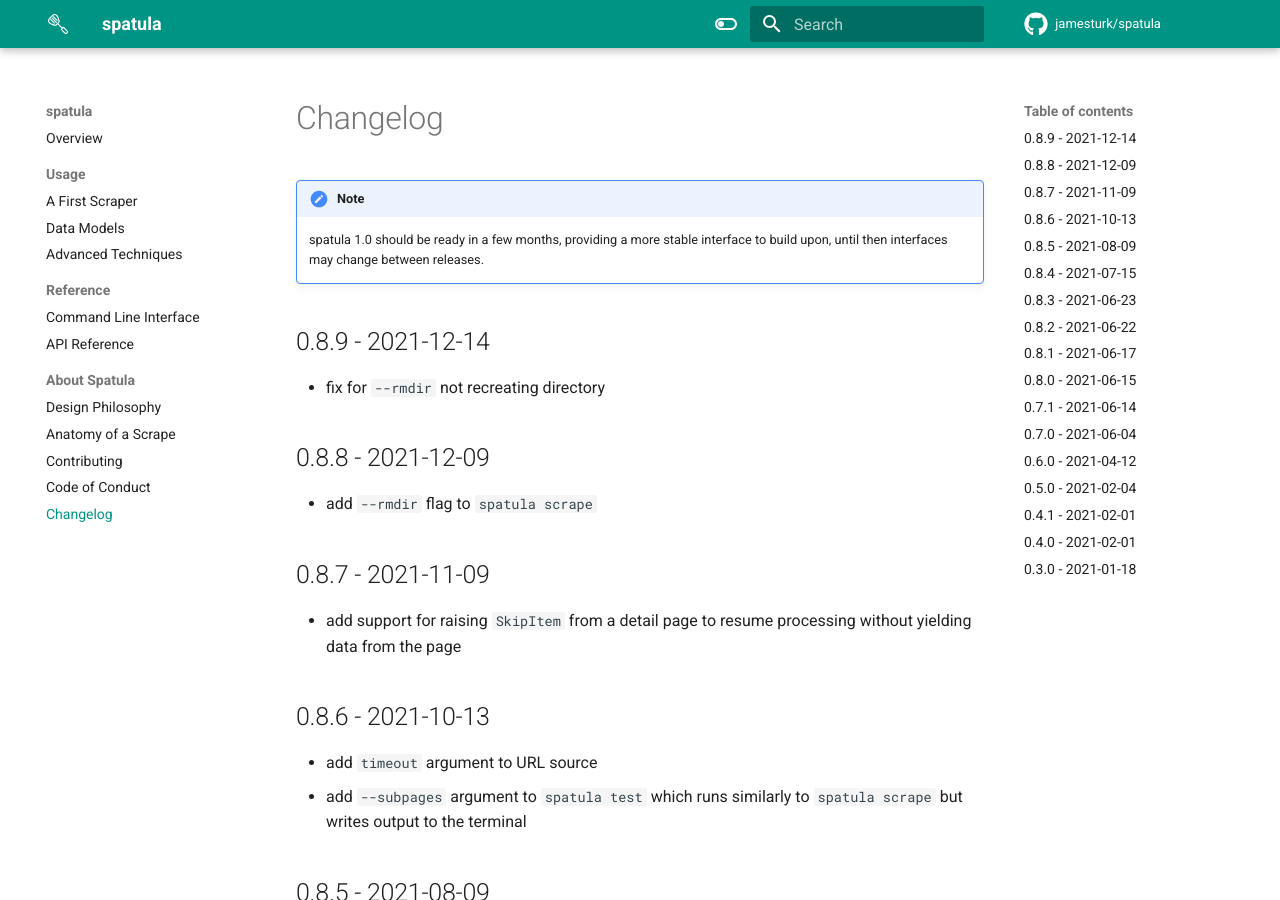
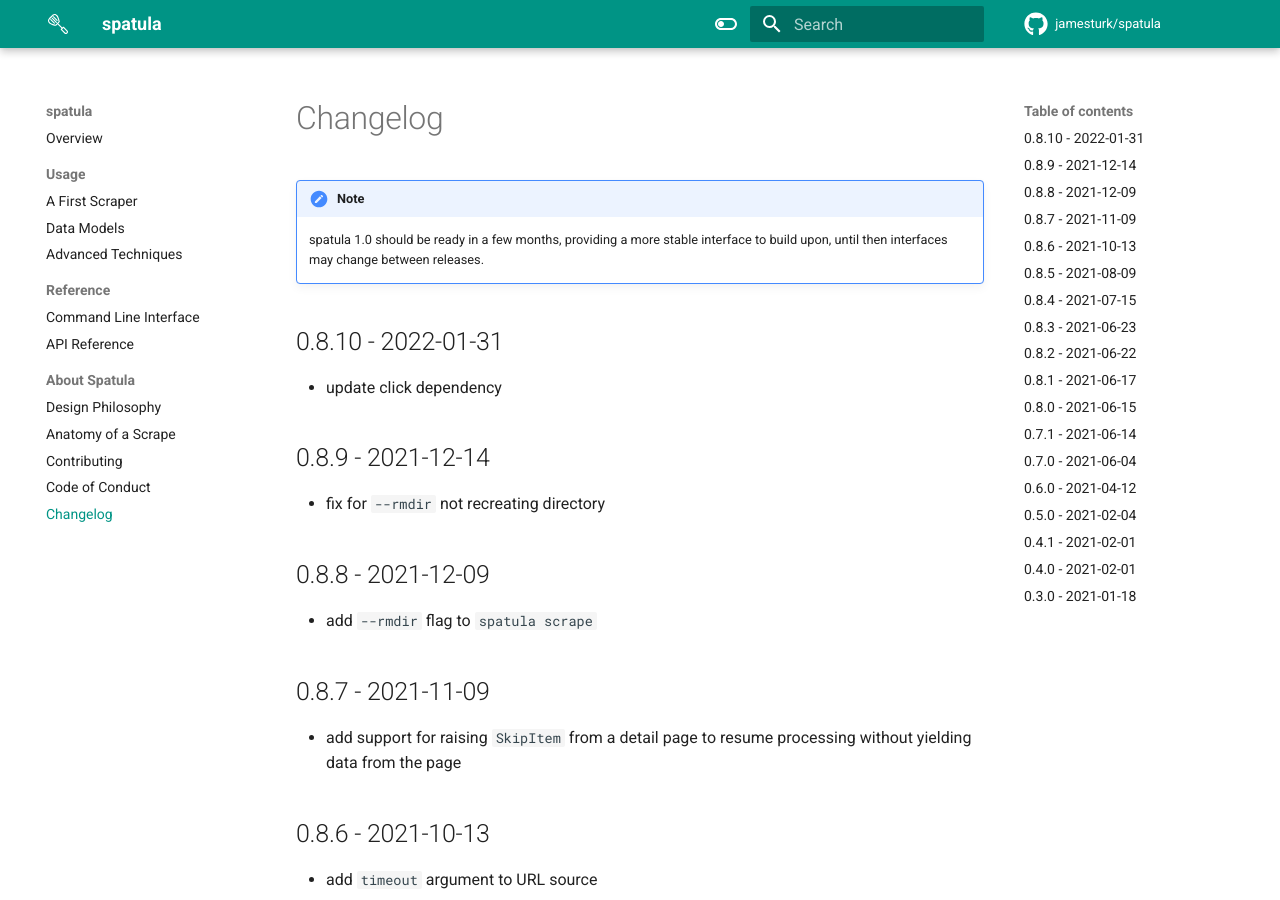
Before and after one commit to jamesturk/spatula, an MkDocs documentation site: the page built from docs/changelog.md, in a window 1280 px wide and 900 px high. Built offline with MkDocs 1.6.1 and Material for MkDocs 9.7.7, drawn with Linux system fonts in a browser that asks for light colours; comment, search, counter and statistics services are not loaded.

Commit message:
0.8.10 changelog

```diff
--- a/docs/changelog.md
+++ b/docs/changelog.md
@@ -2,6 +2,10 @@
 
 !!! note
     spatula 1.0 should be ready in a few months, providing a more stable interface to build upon, until then interfaces may change between releases.
+
+## 0.8.10 - 2022-01-31
+
+* update click dependency
 
 ## 0.8.9 - 2021-12-14
 
```
